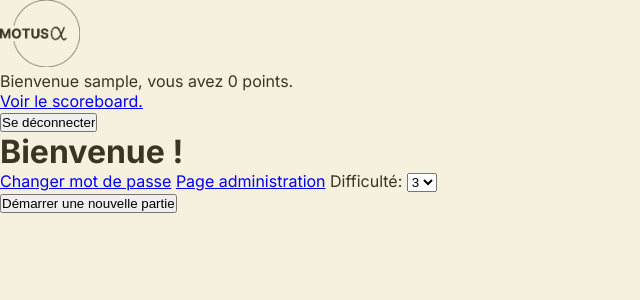
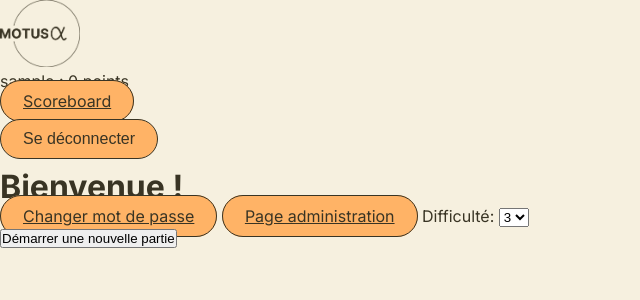
Before and after one commit to KDerec/Motus, a Django app: page / in a window 1280 px wide. Shown: the top 300 px of the page, without its empty margins (0-640 px from the left). Run offline with Django 5.2, Linux system fonts and the light colour scheme; the visitor is signed in with stand-in values (Sample User, id 1).

Commit message:
💄 Add buttons style

```diff
--- a/static/css/styles.css
+++ b/static/css/styles.css
@@ -20,6 +20,20 @@ html {
     color: var(--color4);
 }
 
+.buttons {
+    font-size: 1rem;
+    color: var(--color4);
+    background-color: var(--color3);
+    border-style: solid;
+    border-width: 1px 1px 1px 1px;
+    border-color: var(--color4);
+    padding: 0.625rem 1.375rem;
+    border-radius: 2.5rem;
+    margin: 0.5rem 0rem;
+}
+
+.buttons:hover {
+    background-color: var(--color2);
 }
 
 #grid-container {
--- a/templates/base.html
+++ b/templates/base.html
@@ -21,8 +21,8 @@
             <img src="{% static 'images/logo.png' %}" alt="logo" width="80">
         </a>
         {% if user.is_authenticated %}
-        <p>Bienvenue {{ user }}, vous avez {{ user.ranking }} points.</p>
-        <a href="/scoreboard">Voir le scoreboard.</a>
+        <p>{{ user }} : {{ user.ranking }} points</p>
+        <a href="/scoreboard" class="buttons">Scoreboard</a>
         <form method="post" action="{% url 'logout' %}">
             {% csrf_token %}
             <input type="submit" class="buttons" value="Se déconnecter">
```
